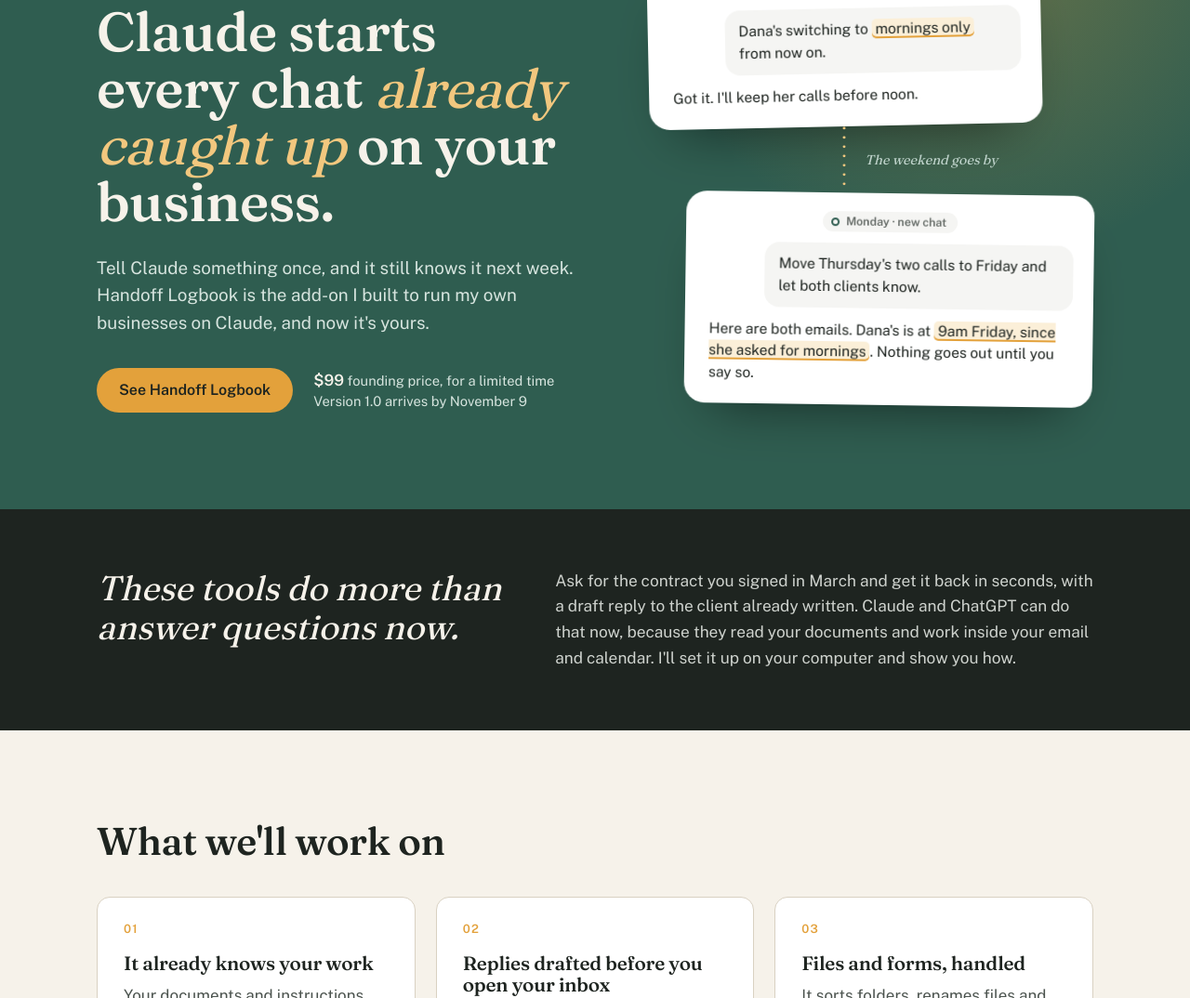
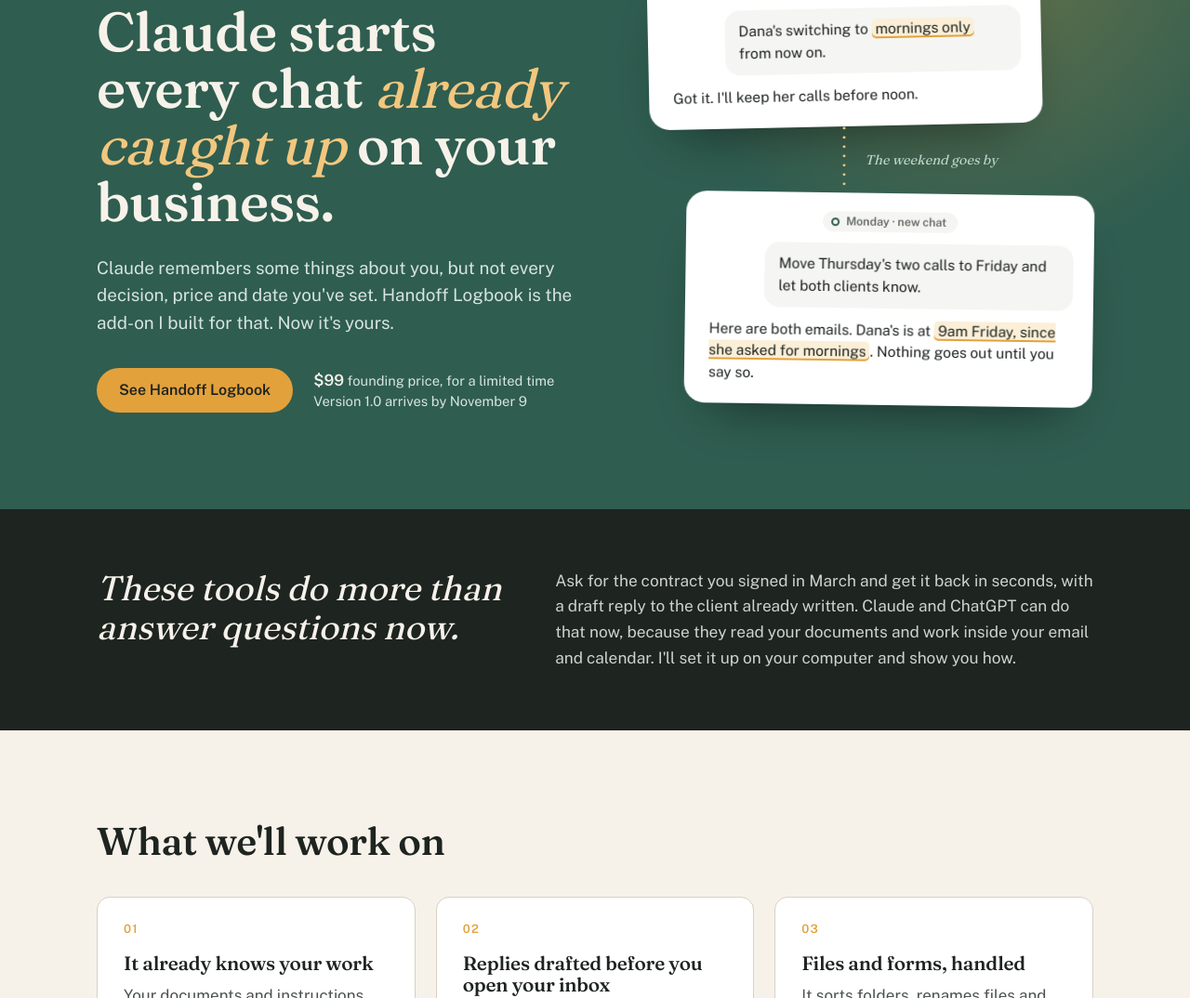
Before and after one commit to 3than4llen/handoffcoaching, a plain HTML site: page index.html in a window 1280 px wide. Shown: the part 1148-2222 px from the top of the page at 93% size. Drawn offline with nearby package versions, Linux system fonts and the light colour scheme.

Commit message:
Homepage Logbook line: honest problem statement (Ethan, Nov 2)
Claude has memory; the line now names what it misses instead of implying it forgets.

Co-Authored-By: Claude Opus 5.5 <noreply@anthropic.com>
Claude-Session: https://claude.ai/code/session_01MNj5fPRvLxY9z1teBdUyfr

```diff
--- a/index.html
+++ b/index.html
@@ -188,7 +188,7 @@
       <div class="lbf-copy">
         <p class="lbf-pill"><span class="lbf-dot"></span>New Claude add-on · Handoff Logbook</p>
         <h2 id="lbf-title">Claude starts every chat <em>already caught up</em> on your business.</h2>
-        <p class="lbf-lede">Tell Claude something once, and it still knows it next week. Handoff Logbook is the add-on I built to run my own businesses on Claude, and now it's yours.</p>
+        <p class="lbf-lede">Claude remembers some things about you, but not every decision, price and date you've set. Handoff Logbook is the add-on I built for that. Now it's yours.</p>
         <div class="lbf-cta">
           <a href="logbook.html" class="btn lbf-btn" data-cta="home_feature_logbook">See Handoff Logbook</a>
           <span class="lbf-price"><b>$99</b> founding price, for a limited time<br>Version 1.0 arrives by November 9</span>
```
